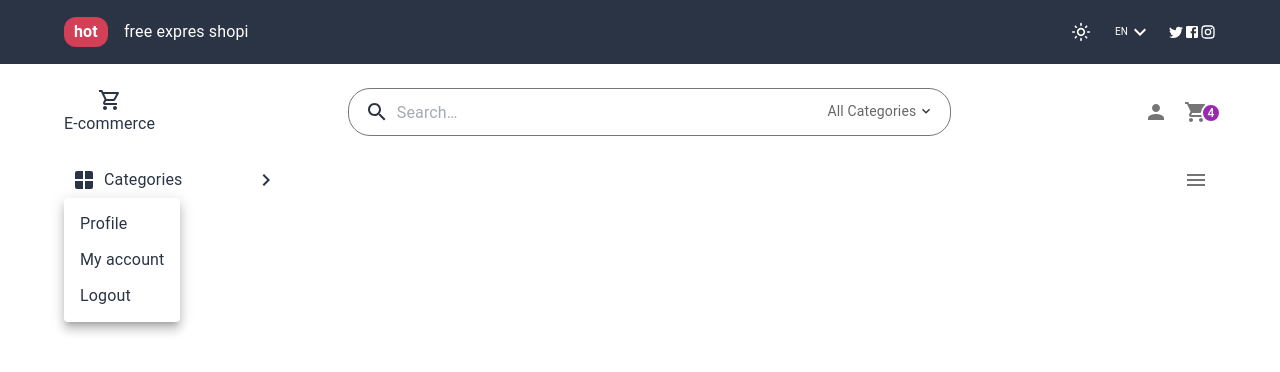
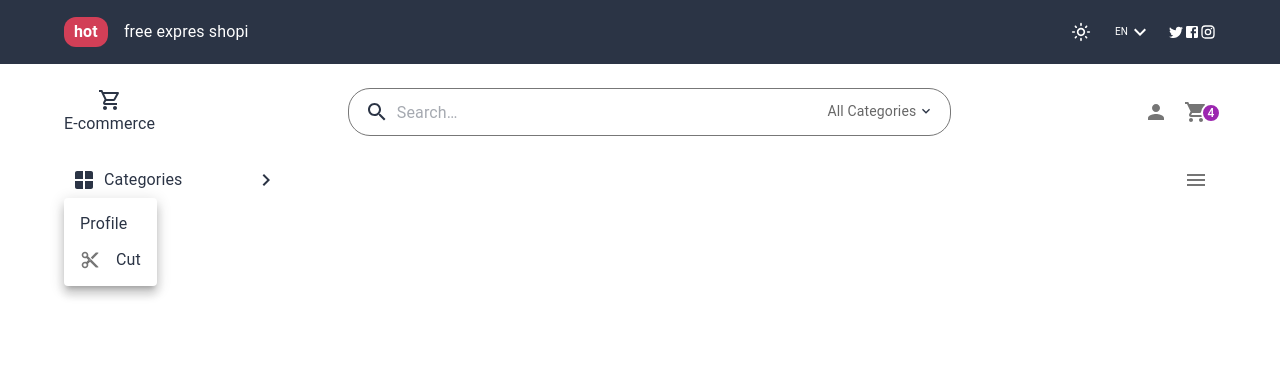
Before and after one commit to mohammadjalizi/E-commerce-projec, a React (Vite) app: page / in a window 1280 px wide. Both pictures are taken after a click on the button "Categories". Shown: the top 372 px of the page. Built offline with nearby package versions, Linux system fonts and the light colour scheme.

Commit message:
complete header3

```diff
--- a/src/components/header/Header3.jsx
+++ b/src/components/header/Header3.jsx
@@ -1,4 +1,4 @@
-import { Box, Container, IconButton, Typography } from '@mui/material'
+import { Box, Container, IconButton, ListItemIcon, ListItemText, Typography } from '@mui/material'
 import React, { useState } from 'react'
 import Button from '@mui/material/Button';
 import Menu from '@mui/material/Menu';
@@ -7,6 +7,14 @@ import MenuItem from '@mui/material/MenuItem';
 import MenuIcon from "@mui/icons-material/Menu";
 import WindowIcon from "@mui/icons-material/Window";
 import KeyboardArrowRightOutlinedIcon from "@mui/icons-material/KeyboardArrowRightOutlined";
+import {
+  SportsEsportsOutlined,
+  ElectricBikeOutlined,
+  LaptopChromebookOutlined,
+  MenuBookOutlined,
+  Close,
+  ContentCut,
+} from "@mui/icons-material";
 import { useTheme } from '@emotion/react';
 const Header3 = () => {
   const [anchorEl, setAnchorEl] = useState(null);
@@ -63,9 +71,14 @@ justifyContent:"space-between"
             'aria-labelledby': 'basic-button',
           }}
         >
-          <MenuItem onClick={handleClose}>Profile</MenuItem>
-          <MenuItem onClick={handleClose}>My account</MenuItem>
-          <MenuItem onClick={handleClose}>Logout</MenuItem>
+          <MenuItem onClick={handleClose}>     Profile</MenuItem>
+          <MenuItem>
+          <ListItemIcon>
+            <ContentCut fontSize="small" />
+          </ListItemIcon>
+          <ListItemText>Cut</ListItemText>
+
+        </MenuItem>
         </Menu>
 
 </Box>
```
